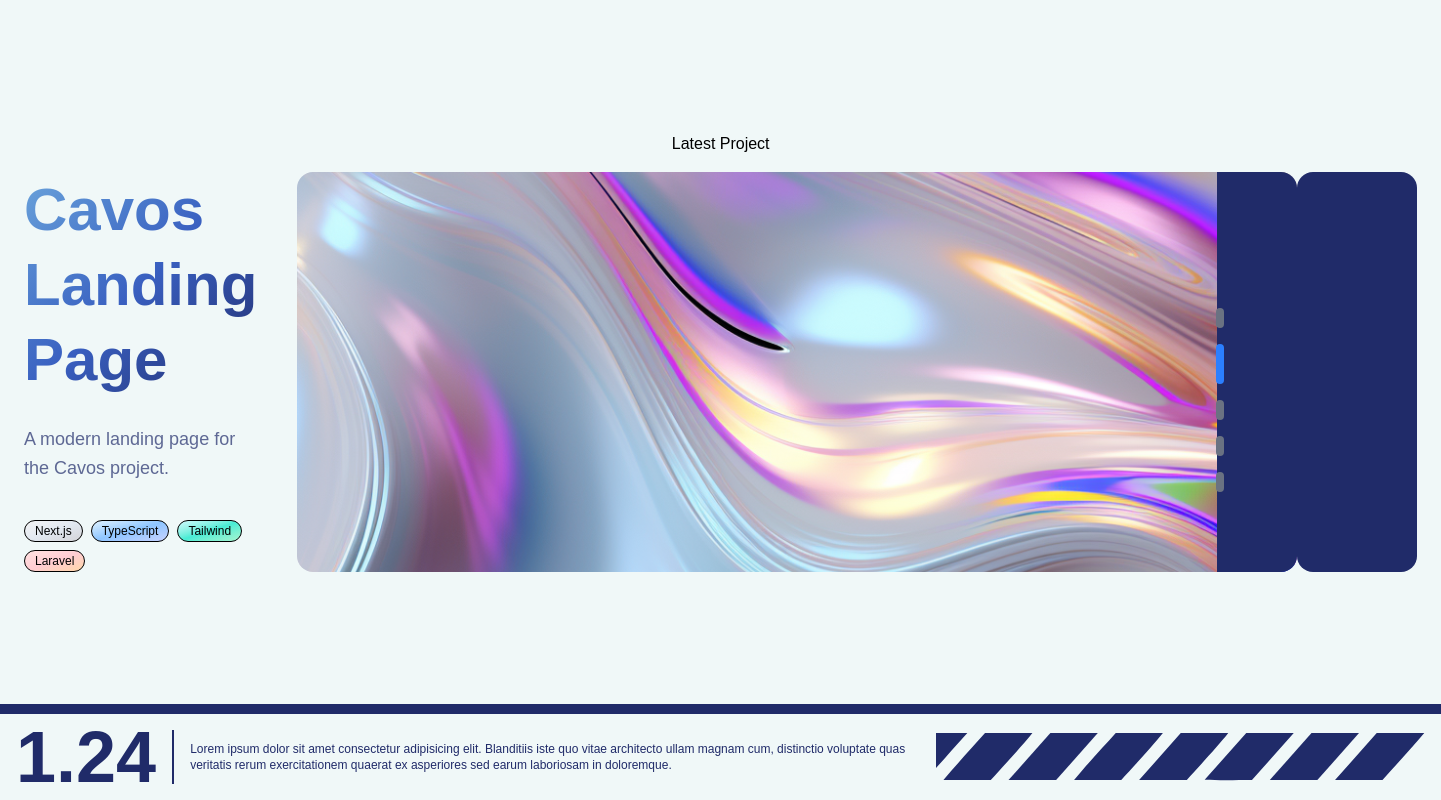
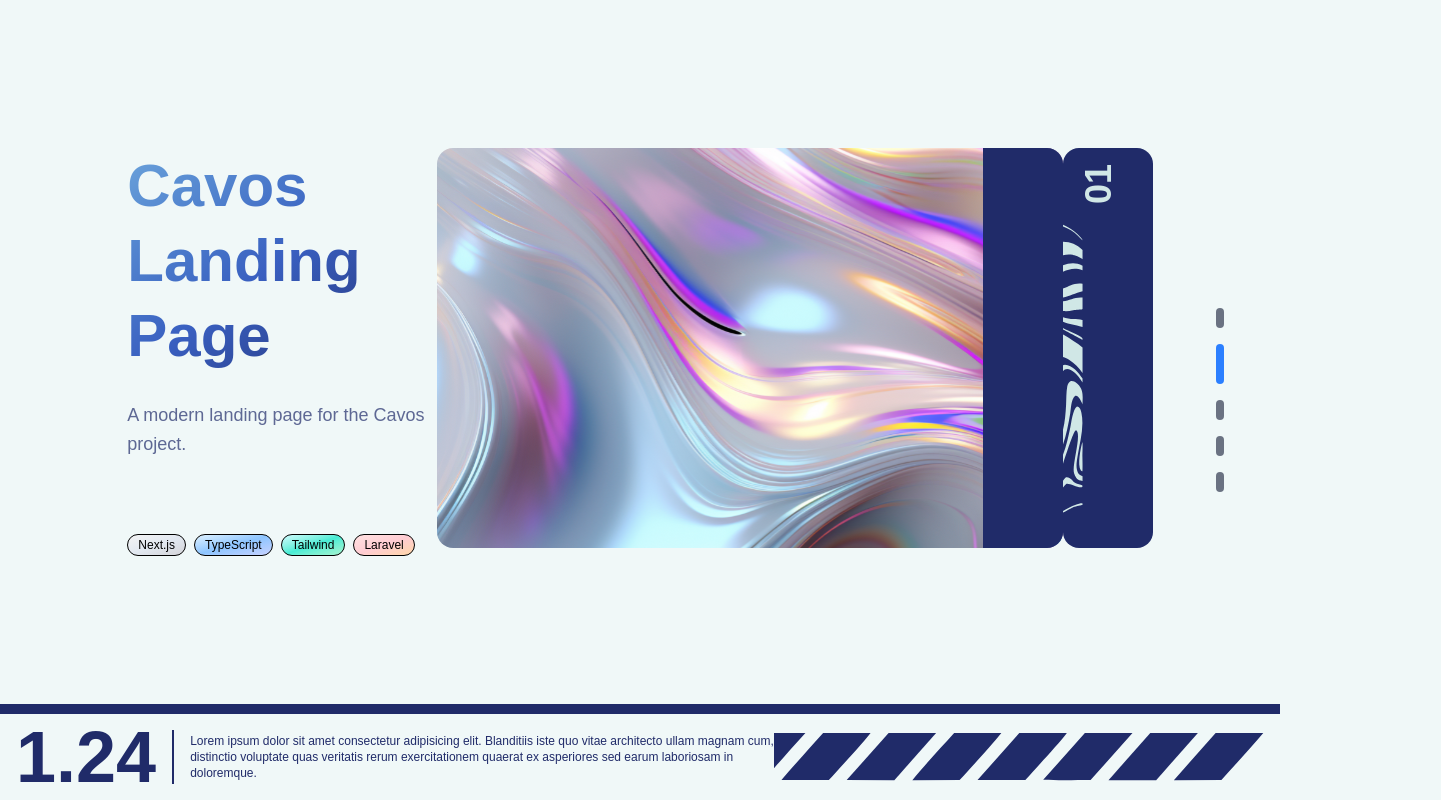
Before and after one commit to rafi1919/next-porto-chimera, a Next.js app: page / in a window 1280 px wide. Both pictures are taken after a click on the button 1220 px from the left and 374 px from the top of the page. Shown: the whole page, 1441 px wide, since content can reach past the window. Built offline with nearby package versions, Linux system fonts and the light colour scheme.

Commit message:
feat: enhance MindCard, BannerSection, ContentSection, and LatestProjectSection components with improved layout and functionality

```diff
--- a/app/components/MindCard.tsx
+++ b/app/components/MindCard.tsx
@@ -84,14 +84,19 @@
               text-black
             "
           >
-            MIND&gt;
+            MIND
           </span>
 
-          {/* <Search
-            size={13}
-            strokeWidth={3.5}
-            className="text-black"
-          /> */}
+          {/* Plus icon — mask so the monochrome SVG takes the bg color */}
+          <span
+            aria-hidden
+            className="
+              size-3.25
+              shrink-0
+              bg-black
+              [mask:url(/icon/hud-plus-square.svg)_center/contain_no-repeat]
+            "
+          />
 
           {/* tiny corner cut */}
           <div
--- a/app/components/Section/BannerSection.tsx
+++ b/app/components/Section/BannerSection.tsx
@@ -1,11 +1,83 @@
+import Image from "next/image";
 
 
 export default function BannerSection() {
     return(
-        <div id="banner" >
-            <p className="max-w-4xl text-center text-4xl font-bold sm:text-5xl lg:text-7xl">
-                Lorem ipsum <span className="text-red-500">dolor</span> sit amet <span className="text-blue-500">consectetur</span> adipisicing elit
-            </p>
+            <div
+                    id="banner"
+                    className="grid min-h-[520px] w-full grid-cols-2 grid-rows-[auto_1fr_auto] p-4"
+                >
+                    {/* ───────── TOP ───────── */}
+
+            <div className="relative z-10 col-start-1 row-start-1 flex items-start pr-6 pt-4">
+                <h1 className="max-w-xl text-4xl font-bold leading-[0.9] tracking-[-0.04em] sm:text-5xl lg:text-7xl">
+                    Same sky
+                    <br />
+                    different story
+                </h1>
+            </div>
+
+            <div
+                className="
+                    col-start-2 row-start-1
+                    rounded-tr-[2.5rem]
+                    rounded-tl-[2.5rem]
+                    bg-diamond-400
+                "
+            />
+
+            {/* Inverted corner — blue square with a quarter-circle cut out of its
+                top-left, so the step down to the center band reads as a concave curve. */}
+            <div
+                aria-hidden
+                className="col-start-1 row-start-1 size-10 self-end justify-self-end bg-[radial-gradient(circle_2.5rem_at_top_left,transparent_2.5rem,var(--color-diamond-400)_2.5rem)]"
+            />
+
+            {/* ───────── CENTER ───────── */}
+
+            <div
+                className="
+                    col-span-2 row-start-2
+                    min-h-[40vh]
+                    bg-diamond-400
+                    rounded-tl-2xl
+                    rounded-br-2xl
+                "
+            />
+
+            {/* ───────── BOTTOM ───────── */}
+
+            <div
+                className="
+                    col-start-1 row-start-3
+                    rounded-bl-[2.5rem]
+                    rounded-br-[2.5rem]
+                    bg-diamond-400
+                "
+            />
+
+            {/* Mirror of the top inverted corner, cut out of the bottom-right. */}
+            <div
+                aria-hidden
+                className="col-start-2 row-start-3 size-10 self-start justify-self-start bg-[radial-gradient(circle_2.5rem_at_bottom_right,transparent_2.5rem,var(--color-diamond-400)_2.5rem)]"
+            />
+
+            <div className="relative z-10 col-start-2 row-start-3 pl-6 pb-4">
+                <h2 className="text-4xl font-bold leading-[0.9] tracking-[-0.04em] sm:text-5xl lg:text-8xl text-[#0B0F22]">
+                    RAINOUTSIDE
+                    {/* Inside the h2 so `em` inherits the heading's font-size —
+                        the globe rescales with every text breakpoint on its own. */}
+
+                    <Image
+                        src="/icon/hud-flat-globe.svg"
+                        alt=""
+                        aria-hidden
+                        width={291}
+                        height={140}
+                        className="inline-block h-[0.75em] w-auto align-baseline "
+                    />
+                </h2>
+            </div>
         </div>
      )
 }
--- a/app/components/Section/ContentSection.tsx
+++ b/app/components/Section/ContentSection.tsx
@@ -5,7 +5,11 @@
 import ServiceSection from "./ServiceSeection";
 import GameSection from "./GameSection";
 
-export default function ContentSection() {
+export default function ContentSection({
+    onSectionChange,
+}: {
+    onSectionChange?: (label: string) => void;
+}) {
     const [activeIndex, setActiveIndex] = useState(0);
 
     const SECTIONS = [
@@ -24,7 +28,10 @@
                         key={section.label}
                         aria-label={`Show ${section.label}`}
                         aria-current={activeIndex === index}
-                        onClick={() => setActiveIndex(index)}
+                        onClick={() => {
+                            setActiveIndex(index);
+                            onSectionChange?.(section.label);
+                        }}
                         className={`w-2 cursor-pointer rounded-full transition-[height,background-color] duration-300 ease-out ${
                             activeIndex === index ? "h-10 bg-blue-500" : "h-5 bg-gray-500 hover:bg-gray-400"
                         }`}
--- a/app/components/Section/LatestProjectSection.tsx
+++ b/app/components/Section/LatestProjectSection.tsx
@@ -1,40 +1,129 @@
-import StackBadge from "../StackBadge";
+"use client";
+import { useState } from "react";
+import { AnimatePresence, motion, useReducedMotion, type Transition } from "framer-motion";
+import StackBadge, { type Stack } from "../StackBadge";
+
+
+interface Project {
+    id: number;
+    name: string;
+    description: string;
+    stack: Stack[];
+    image: string;
+}
+
+// ponytail: all three share /3.svg — it's the only project image in public/.
+// Give each its own file when you have them.
+const PROJECTS: Project[] = [
+    {
+        id: 1,
+        name: "Cavos Landing Page",
+        description: "A modern landing page for the Cavos project.",
+        stack: ["nextjs", "typescript", "tailwind", "laravel"],
+        image: "/3.svg",
+    },
+    {
+        id: 2,
+        name: "Inventory Dashboard",
+        description: "Stock, orders, and reporting in one operator-facing panel.",
+        stack: ["react", "go", "postgres"],
+        image: "/3.svg",
+    },
+    {
+        id: 3,
+        name: "Booking Engine",
+        description: "Real-time availability and payments for a travel operator.",
+        stack: ["vue", "node", "tailwind"],
+        image: "/3.svg",
+    },
+];
 
 export default function LatestProjectSection() {
+    const [index, setIndex] = useState(0);
+    const reduceMotion = useReducedMotion();
+
+    const project = PROJECTS[index];
+    const nextProject = PROJECTS[(index + 1) % PROJECTS.length];
+    const showNext = () => setIndex((i) => (i + 1) % PROJECTS.length);
+
+    // Slide distance collapses to 0 for reduced-motion users; the fade stays.
+    const slide = reduceMotion ? 0 : 40;
+    const transition = { duration: 0.35, ease: "easeOut" } as const;
 
     return (
-        <div id="latest-project" className="flex flex-col items-center justify-center gap-4">
-                <h1>Latest Project</h1>
+        <div id="latest-project" className="flex w-full flex-col justify-center gap-4">
+            <div className="grid w-full grid-cols-12 gap-2">
+                <div className="col-span-1"></div>
+                <AnimatePresence mode="wait">
+                    <motion.div
+                        key={project.id}
+                        initial={{ opacity: 0, x: slide }}
+                        animate={{ opacity: 1, x: 0 }}
+                        exit={{ opacity: 0, x: -slide }}
+                        transition={transition}
+                        className="col-span-3 grid grid-rows-[auto_1fr_auto] gap-6"
+                    >
+                        <h2 className="bg-linear-to-br from-diamond-400 via-diamond-600 to-diamond-900 bg-clip-text pb-1 text-4xl font-bold leading-tight text-transparent sm:text-5xl lg:text-6xl">
+                            {project.name}
+                        </h2>
+                        <p className="text-lg leading-relaxed text-diamond-900/70">
+                            {project.description}
+                        </p>
+                        <div className="flex flex-wrap gap-2">
+                            {project.stack.map((stack) => (
+                                <StackBadge key={stack} stack={stack} />
+                            ))}
+                        </div>
+                    </motion.div>
+                </AnimatePresence>
 
-            <div className="flex gap-10">
-                <div className="grid max-w-xl grid-rows-[auto_1fr_auto] gap-6">
-                    <h2 className="bg-linear-to-br from-diamond-400 via-diamond-600 to-diamond-900 bg-clip-text pb-1 text-4xl font-bold leading-tight text-transparent sm:text-5xl lg:text-6xl">
-                        Cavos Landing Page
-                    </h2>
-                    <p className="text-lg leading-relaxed text-diamond-900/70">
-                        A modern landing page for the Cavos project.
-                    </p>
-                    <div className="flex flex-wrap gap-2">
-                        <StackBadge stack="nextjs" />
-                        <StackBadge stack="typescript" />
-                        <StackBadge stack="tailwind" />
-                        <StackBadge stack="laravel" />
-                    </div>
+                <div className="col-span-7 grid gap-2">
+
+                    <LatestProjectCard project={project} transition={transition} />
+
+                    <button
+                        type="button"
+                        onClick={showNext}
+                        aria-label={`Show next project: ${nextProject.name}`}
+                        className="group cursor-pointer"
+                    >
+                        <span className="sr-only">Next project</span>
+                    </button>
                 </div>
-                <LatestProjectCard/>
+                <div className="col-span-1"></div>
             </div>
         </div>
     );
 }
 
 
-const LatestProjectCard=()=>{
-    return(
-         <div className="flex">
-                <div className="flex w-250 h-100 rounded-2xl bg-[url(/3.svg)] bg-cover bg-center">
+const LatestProjectCard = ({ project, transition }: { project: Project,  transition: Transition  }) => {
+    return (
+         <div className="grid h-100 grid-cols-8">
+                <div
+                    className="col-span-7 flex rounded-2xl bg-cover bg-center"
+                    style={{ backgroundImage: `url(${project.image})` }}
+                >
                     <div className="bg-diamond-900 h-full w-20 ml-auto rounded-r-2xl"></div>
                 </div>
-                 <div className="w-30 h-100 bg-diamond-900 rounded-2xl">
+                 <div className="col-span-1 bg-diamond-900 rounded-2xl p-2 items-start overflow-hidden relative">
+                      <AnimatePresence mode="wait">
+                        <motion.div
+                            key={project.id}
+                            initial={{ opacity: 0, }}
+                            animate={{ opacity: 1, }}
+                            exit={{ opacity: 0,}}
+                            transition={transition}
+                        >
+                            <p className="text-4xl font-bold rotate-[-90deg] text-diamond-100 p-2 w-fit">
+                                {String(project.id).padStart(2, "0")}
+                            </p>
+                      </motion.div>
+                    </AnimatePresence>
+                    <span
+                        aria-hidden
+                        className="block h-[80%] w-full bg-diamond-100 -ml-14 [mask:url(/icon/hud-wave.svg)_center/contain_no-repeat]"
+                    />
 
                 </div>
             </div>
```
